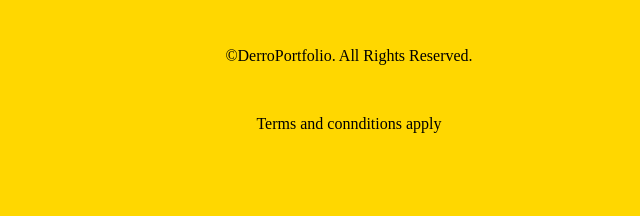
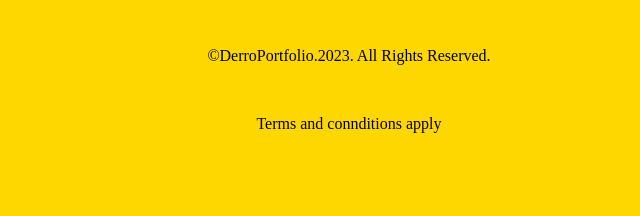
Before and after one commit to derro75/portfolio.github.io, a plain HTML site: page index.html in a window 1280 px wide. Shown: the part 672-888 px from the top of the page, 291-931 px from the left. Drawn offline with Linux system fonts and the light colour scheme.

Commit message:
year on footer
Added the portfolio year to the footer.

```diff
--- a/index.html
+++ b/index.html
@@ -50,8 +50,9 @@ I have worked as a web-developer for several months, worked with companies and w
 <footer class="last-foot">
 	<p>For any queries to privacy concerns, please contact us at :<img src="contact-icons/black-email.png"width=20px height= 20px>
 	Email:webdesign@gmaail.com</p>
-	 <p>&copy;DerroPortfolio. All Rights Reserved.</p>
+	 <p>&copy;DerroPortfolio.2023. All Rights Reserved.</p>
 	 <p>Terms and connditions apply</p>
 </footer>
 </body>
+
 </html>
```
